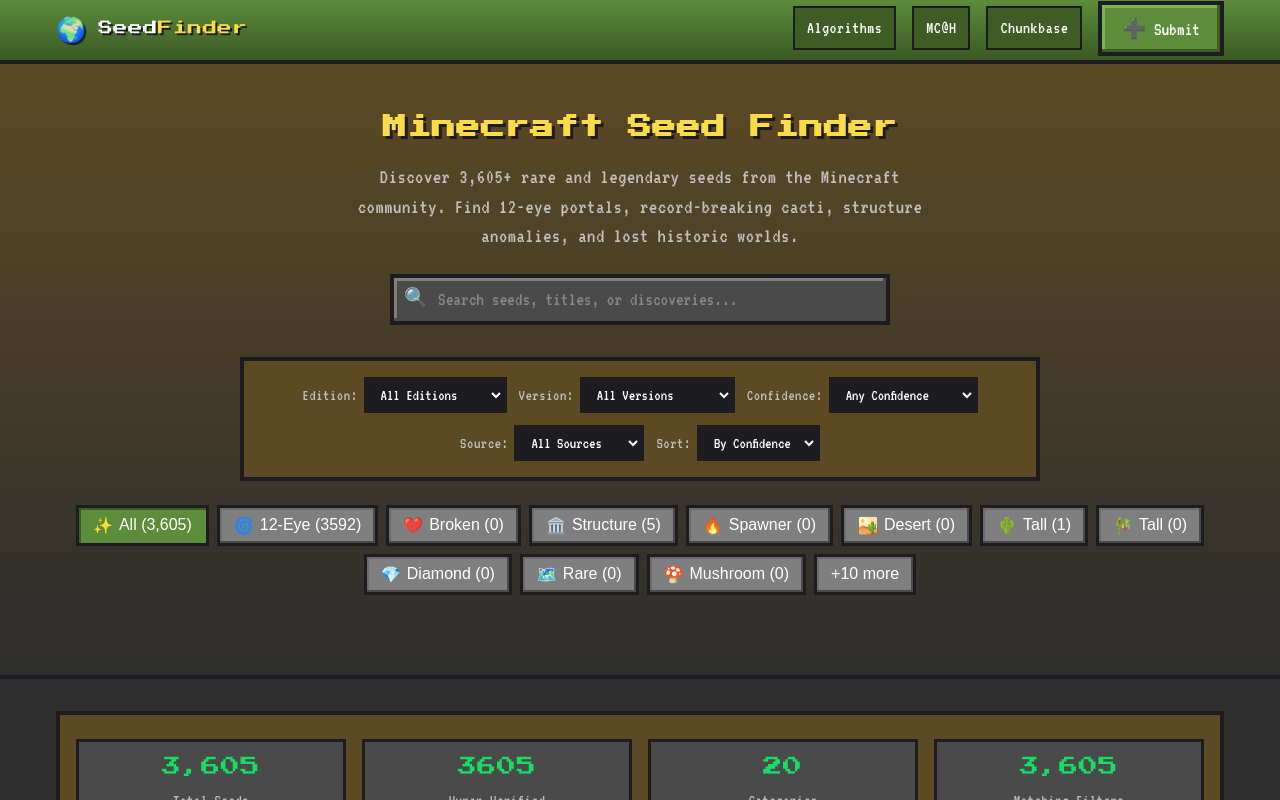
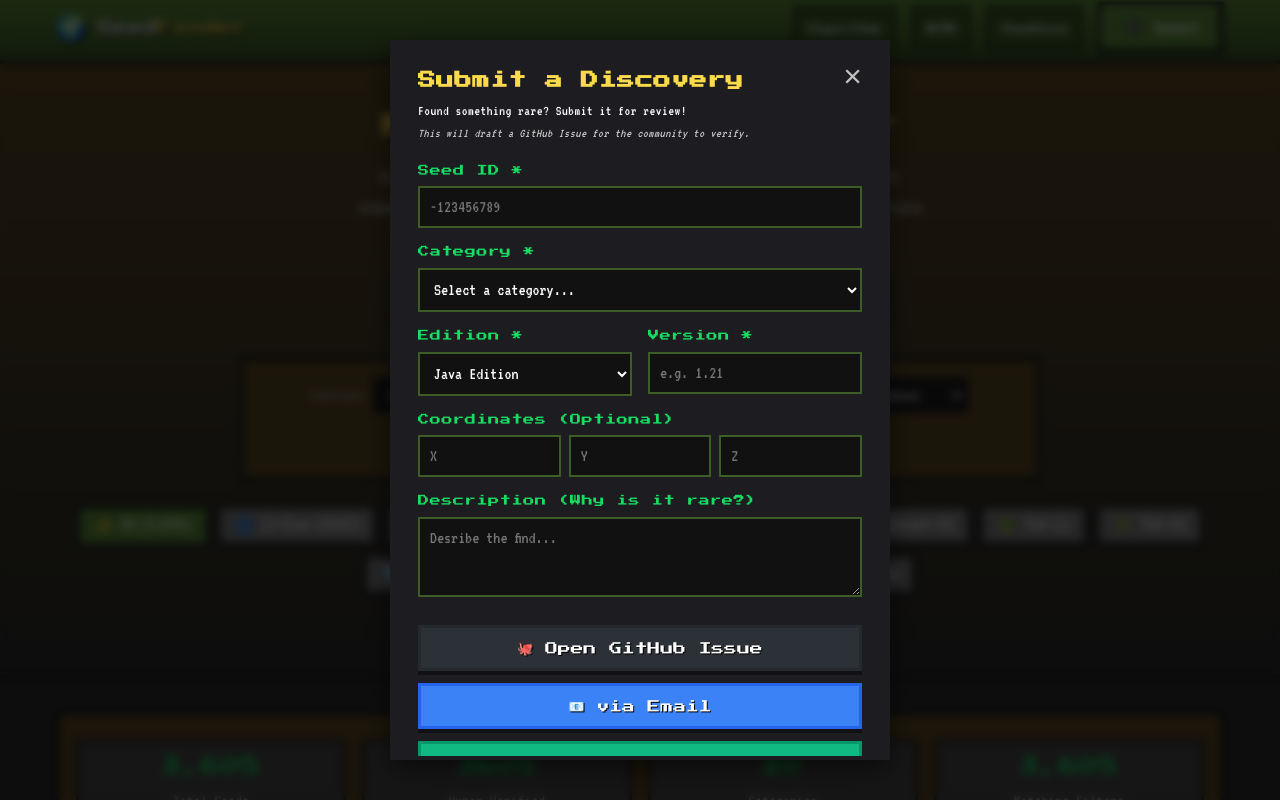
Before and after one commit to unworthyzeus/minecraft-seed-finder, a Next.js app: page / in a window 1280 px wide. Both pictures are taken after a click on the button "➕ Submit". Shown: the top 800 px of the page. Built offline with nearby package versions, Linux system fonts and the light colour scheme.

Commit message:
Fix mailto, expand version filters (1.8+, Beta, Alpha), and fine-tune UI alignment

```diff
--- a/app/globals.css
+++ b/app/globals.css
@@ -125,10 +125,17 @@ a:hover {
 
 .logo-icon {
   font-size: 1.5rem;
+  line-height: normal;
+  display: flex;
+  align-items: center;
+  transform: translateY(-1px);
+}
+
+.submit-btn {
+  display: flex;
+  align-items: center;
+  justify-content: center;
   line-height: 1;
-  display: inline-block;
-  transform: translateY(-2px);
-  /* Visual correction for center alignment */
 }
 
 .logo-text span {
--- a/app/page.js
+++ b/app/page.js
@@ -20,13 +20,18 @@ const EDITION_OPTIONS = [
 const VERSION_OPTIONS = [
   { value: 'all', label: 'All Versions' },
   { value: '1.21', label: '1.21+' },
-  { value: '1.20', label: '1.20.x' },
-  { value: '1.19', label: '1.19.x' },
-  { value: '1.18', label: '1.18.x' },
-  { value: '1.17', label: '1.17.x' },
-  { value: '1.16', label: '1.16.x' },
-  { value: '1.14', label: '1.14.x' },
-  { value: 'legacy', label: 'Legacy (Pre-1.14)' }
+  { value: '1.20', label: '1.20' },
+  { value: '1.19', label: '1.19' },
+  { value: '1.18', label: '1.18' },
+  { value: '1.17', label: '1.17' },
+  { value: '1.16', label: '1.16' },
+  { value: '1.15', label: '1.15' },
+  { value: '1.14', label: '1.14' },
+  { value: '1.13', label: '1.13 (Aquatic)' },
+  { value: '1.12', label: '1.12 (Color)' },
+  { value: '1.8', label: '1.8 - 1.11' },
+  { value: 'beta', label: 'Beta' },
+  { value: 'alpha', label: 'Alpha' }
 ];
 
 export default function Home() {
@@ -70,18 +75,20 @@ export default function Home() {
 
     // Apply version filter
     if (versionFilter !== 'all') {
-      if (versionFilter === 'legacy') {
       results = results.filter(seed => {
-          const jv = seed.version.java?.toLowerCase() || '';
-          return jv.includes('alpha') || jv.includes('beta') || jv.includes('1.12') || jv.includes('1.13');
-        });
-      } else {
-        results = results.filter(seed => {
-          const jv = seed.version.java || '';
-          const bv = seed.version.bedrock || '';
+        const jv = (seed.version.java || '').toLowerCase();
+        const bv = (seed.version.bedrock || '').toLowerCase();
+
+        if (versionFilter === '1.8') {
+          // Matches 1.8, 1.9, 1.10, 1.11
+          return jv.includes('1.8') || jv.includes('1.9') || jv.includes('1.10') || jv.includes('1.11');
+        }
+
+        if (versionFilter === 'beta') return jv.includes('beta');
+        if (versionFilter === 'alpha') return jv.includes('alpha');
+
         return jv.includes(versionFilter) || bv.includes(versionFilter);
       });
-      }
     }
 
     // Apply confidence filter
@@ -408,15 +415,10 @@ export default function Home() {
       </main>
 
       {/* Submit Modal */}
-      {showSubmitModal && (
       <SubmitModal
+        isOpen={showSubmitModal}
         onClose={() => setShowSubmitModal(false)}
-          onSuccess={() => {
-            setShowSubmitModal(false);
-            showToast('✓ Discovery submitted for review!');
-          }}
       />
-      )}
 
       {/* Toast */}
       {toast && <div className="toast">{toast}</div>}
--- a/components/SubmitModal.js
+++ b/components/SubmitModal.js
@@ -28,13 +28,10 @@ export default function SubmitModal({ isOpen, onClose }) {
         }
     };
 
-    const handleSubmit = (e) => {
-        e.preventDefault();
+    const generateBody = () => {
+        const categoryName = CATEGORIES[formData.category]?.name || formData.category || 'Unknown';
 
-        // Create the issue body
-        const categoryName = CATEGORIES[formData.category]?.name || formData.category;
-
-        const body = `
+        return `
 ### New Seed Submission
 
 **Seed:** \`${formData.seed}\`
@@ -48,12 +45,26 @@ ${formData.description}
 
 *Submitted via SeedFinder Web*
     `.trim();
+    };
 
-        // Open GitHub new issue page (GitHub's URL limit is ~2000 chars, usually fine)
+    const handleSubmit = (e) => {
+        e.preventDefault();
+        const body = generateBody();
         const url = `https://github.com/unworthyzeus/minecraft-seed-finder/issues/new?title=Seed: ${encodeURIComponent(formData.seed)}&body=${encodeURIComponent(body)}`;
         window.open(url, '_blank');
+        onClose();
+    };
 
-        onClose();
+    const handleEmail = () => {
+        const body = generateBody();
+        const subject = `Seed Submission: ${formData.seed}`;
+        window.location.href = `mailto:unworthyzeus543@gmail.com?subject=${encodeURIComponent(subject)}&body=${encodeURIComponent(body)}`;
+    };
+
+    const handleCopy = () => {
+        const body = generateBody();
+        navigator.clipboard.writeText(body);
+        alert('Submission copied to clipboard! You can now paste it in Discord or via Email.');
     };
 
     // Sort categories for the dropdown
@@ -153,9 +164,25 @@ ${formData.description}
                         ></textarea>
                     </div>
 
-                    <button type="submit" className="submit-action-btn">
-                        Compose GitHub Issue
-                    </button>
+                    <div className="button-group">
+                        <button type="submit" className="submit-action-btn github-btn">
+                            <span>🐙</span> Open GitHub Issue
+                        </button>
+                        <button
+                            type="button"
+                            className="submit-action-btn email-btn"
+                            onClick={handleEmail}
+                        >
+                            <span>📧</span> via Email
+                        </button>
+                        <button
+                            type="button"
+                            className="submit-action-btn copy-btn"
+                            onClick={handleCopy}
+                        >
+                            <span>📋</span> Copy Text
+                        </button>
+                    </div>
                 </form>
             </div>
 
@@ -267,24 +294,39 @@ ${formData.description}
           border-color: var(--earth-brown);
         }
 
+        .button-group {
+          display: grid;
+          gap: 12px;
+          margin-top: 20px;
+        }
+
         .submit-action-btn {
           width: 100%;
           padding: 12px;
-          background: var(--grass-green);
-          border: 2px solid var(--dark-grass);
+          border: 3px solid rgba(0,0,0,0.2);
           color: white;
           font-family: 'Press Start 2P', cursive;
           cursor: pointer;
-          margin-top: 8px;
-          box-shadow: 0 4px 0 var(--dark-grass); /* 3D effect */
+          box-shadow: 0 4px 0 rgba(0,0,0,0.4);
           transition: all 0.1s;
           text-shadow: 1px 1px 0 #000;
+          display: flex;
+          align-items: center;
+          justify-content: center;
+          gap: 12px;
+          font-size: 0.8rem;
         }
 
         .submit-action-btn:active {
           transform: translateY(4px);
           box-shadow: none;
         }
+
+        .github-btn { background: #2b3137; border-color: #24292e; }
+        .email-btn { background: #3b82f6; border-color: #2563eb; }
+        .copy-btn { background: #10b981; border-color: #059669; }
+
+        .submit-action-btn:hover { filter: brightness(1.1); }
 
         @media (max-width: 600px) {
           .modal-content {
```
Also changed, not shown: public/google51a60cfcaafbe2b5.html (renamed from google51a60cfcaafbe2b5.html). Lines whose indentation alone changed are shown as unchanged.
